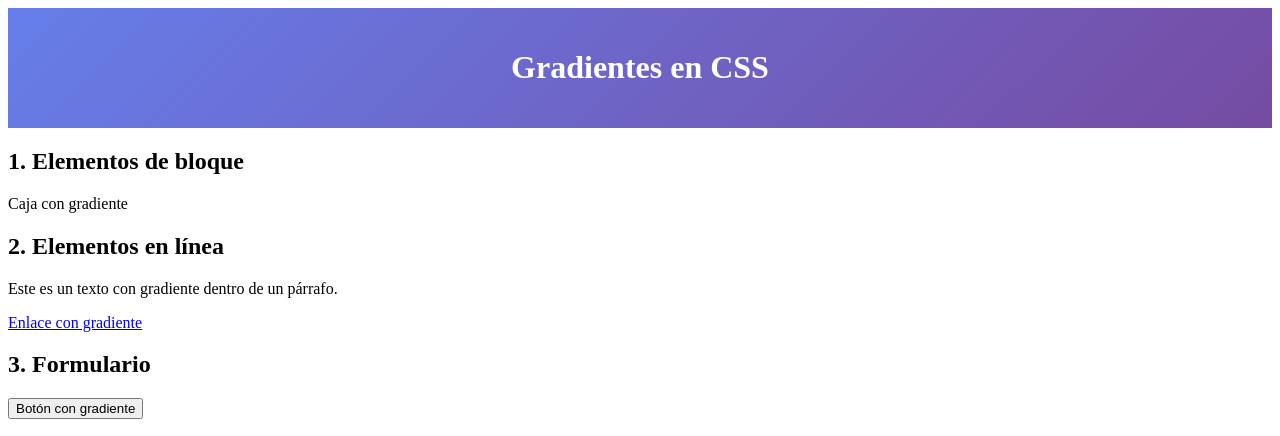
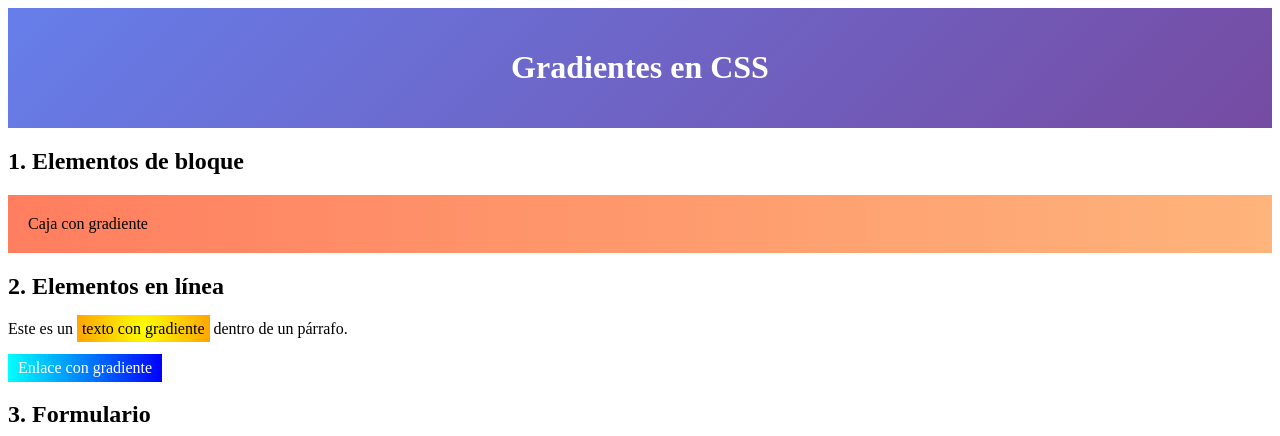
Before and after one commit to karlmard8/26AProgWebCarlosSantana, a plain HTML site: page Practica de box model/practica-gradientes/index.html in a window 1280 px wide. Shown: the top 436 px of the page. Drawn offline with Linux system fonts and the light colour scheme.

Commit message:
Ejercicio 2: Gradientes en inline

```diff
--- a/Practica de box model/practica-gradientes/styles.css
+++ b/Practica de box model/practica-gradientes/styles.css
@@ -1,7 +1,28 @@
 /* 1. Bloques */
 header {
-    background: linear-gradient(135deg, #667eea, #764ba2);
-    color: white;
-    padding: 20px;
-    text-align: center;
+ background: linear-gradient(135deg, #667eea, #764ba2);
+ color: white;
+ padding: 20px;
+ text-align: center;
 }
+
+.caja {
+ background: linear-gradient(to right, #ff7e5f, #feb47b);
+ padding: 20px;
+ margin-top: 10px;
+}
+
+
+/* 2. Inline */
+.inline {
+ background: radial-gradient(circle, yellow, orange);
+ padding: 5px;
+}
+
+.link-gradiente {
+ display: inline-block;
+ background: linear-gradient(to right, cyan, blue);
+ padding: 5px 10px;
+ color: white;
+ text-decoration: none;
+}
```
